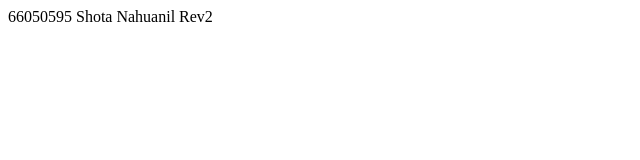
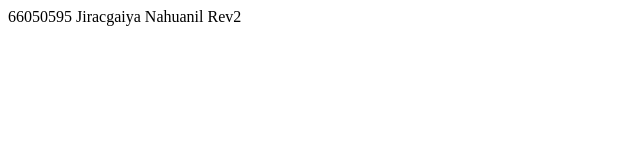
Before and after one commit to Jirachaiya/git101_pound, a plain HTML site: page index.html in a window 1280 px wide. Shown: the full height of the page, 0-640 px from the left. Drawn offline with Linux system fonts and the light colour scheme.

Commit message:
Update index.html

```diff
--- a/index.html
+++ b/index.html
@@ -6,6 +6,6 @@
     <title>Document</title>
 </head>
 <body>
-    66050595 Shota Nahuanil Rev2
+    66050595 Jiracgaiya Nahuanil Rev2
 </body>
 </html>
```
